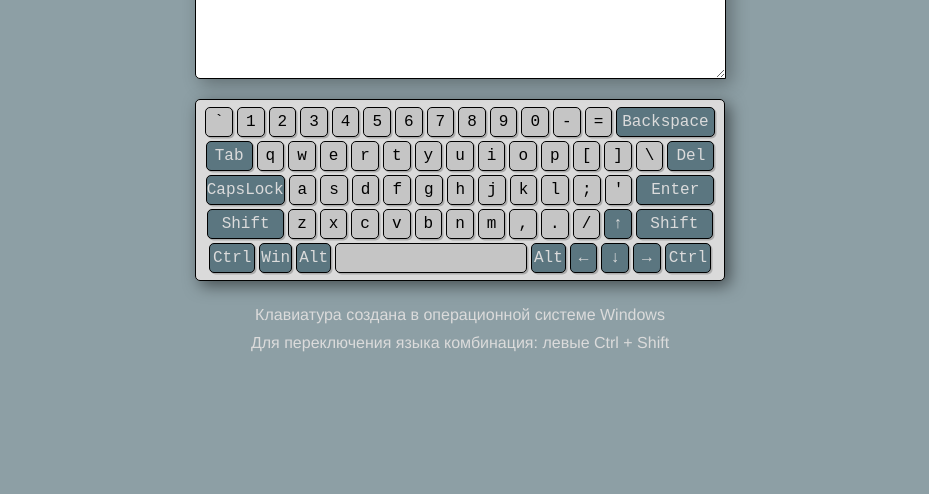
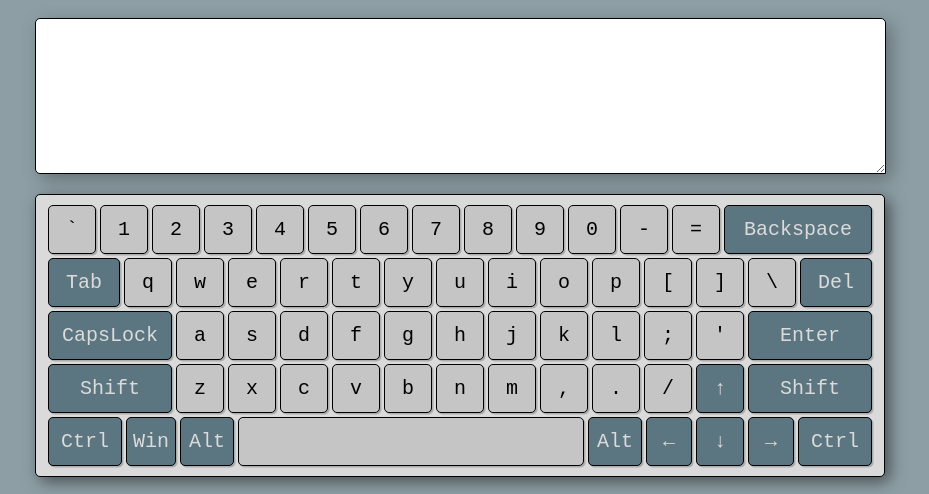
Before and after one commit to Mitsuhitomeow/virtual-keyboard, a website: page index.html in a window 1280 px wide. Shown: the part 107-601 px from the top of the page, without its empty margins (180-1109 px from the left). Drawn offline with Linux system fonts and the light colour scheme.

Commit message:
feat: made the keyboard size bigger

```diff
--- a/style.css
+++ b/style.css
@@ -18,14 +18,19 @@ body {
   color: rgb(219, 219, 219)
 }
 
+.header-title {
+  font-size: 50px;
+}
+
 .footer-info__p {
+  font-size: 30px;
   margin: 5px;
 }
 
 .header,
 .footer,
 main {
-  width: 530px;
+  width: 850px;
   margin: 0 auto;
 }
 
@@ -50,8 +55,8 @@ main {
   font-size: 18px;
 
   margin: 0 0 15px 0;
-  width: 525px;
-  height: 100px;
+  width: 845px;
+  height: 150px;
 }
 
 .main-keyboard {
@@ -60,7 +65,7 @@ main {
   border-radius: 5px;
   box-shadow: 0.3em 0.3em 1em rgba(0,0,0,0.5);
 
-  padding: 5px;
+  padding: 8px 0;
   margin: 0 0 20px 0;
 
   display: flex;
@@ -75,51 +80,55 @@ main {
   box-shadow: 1.5px 1.5px rgb(172, 172, 172);
   cursor: pointer;
   transition: .1s;
+  font-size: 20px;
 
-  padding: 5px 8px 5px 8px;
+  display: flex;
+  align-items: center;
+
+  padding: 12px 17px;
   margin: 2px;
 }
 
 /* стили для уникальных клавиш */
 
 .Backspace {
-  padding: 5px 5px;
+  padding: 5px 19px;
 }
 
 .CapsLock {
-  padding: 5px 0px;
+  padding: 5px 13px;
 }
 
 .Enter {
-  padding: 5px 14px;
+  padding: 5px 31px;
 }
 
 .ShiftLeft,
 .ShiftRight {
-  padding: 5px 13.5px;
+  padding: 5px 31px;
 }
 
 .Space {
-  padding: 5px 95px;
+  padding: 5px 172px;
 }
 
 .ControlLeft,
 .ControlRight {
-  padding: 5px 3px;
+  padding: 5px 12px;
 }
 
 .MetaLeft {
-  padding: 5px 1px;
+  padding: 5px 6px;
 }
 
 .AltLeft,
 .AltRight {
-  padding: 5px 2px;
+  padding: 5px 8px;
 }
 
 .ArrowRight,
 .ArrowLeft {
-  padding: 5px 8px;
+  padding: 5px 16px;
 }
 
 .Backspace,
```
